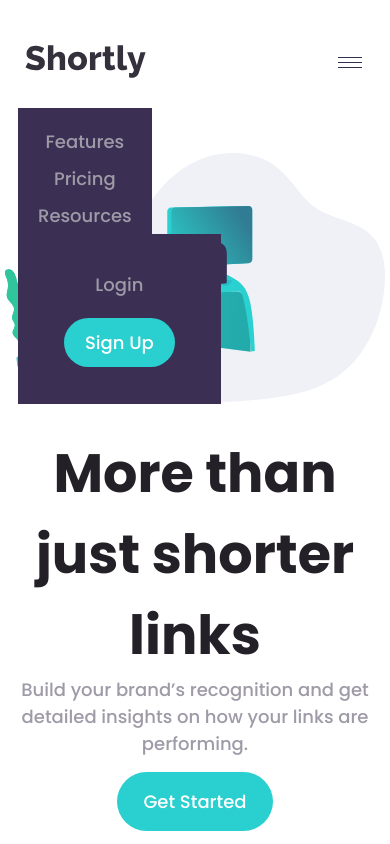
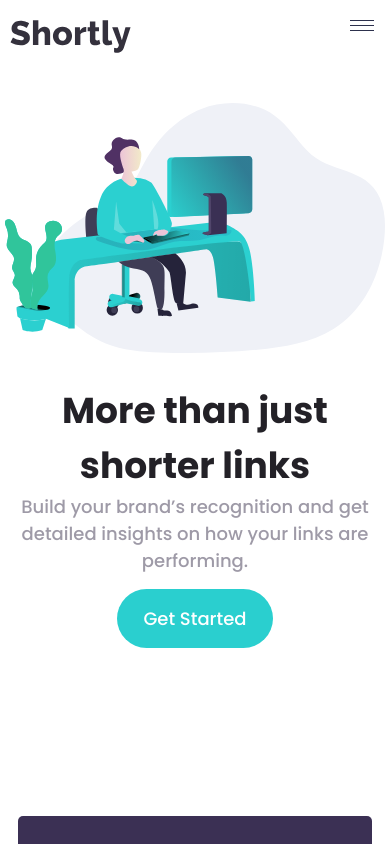
Before and after one commit to Obizim/Url-Shortner, a Vue app: page / in a window 390 px wide. Shown: the top 844 px of the page. Built offline with nearby package versions, Linux system fonts and the light colour scheme; what vue-clipboard2 would draw is missing.

Commit message:
Menu Responsiveness
Made a hamburger menu and added toggle functionality to open/close menu

```diff
--- a/src/assets/sass/components/_home.scss
+++ b/src/assets/sass/components/_home.scss
@@ -270,7 +270,7 @@
 
 }
 
-@media screen and (max-width: 1024px) {
+@media screen and (max-width: 1200px) {
     .home {
         .landing-page {
             flex-direction: column-reverse;
@@ -283,6 +283,10 @@
             .texts {
                 margin: 30px 0;
                 text-align: center;
+
+                h1 {
+                    font-size: 2rem;
+                }
             }
         }
 
@@ -308,9 +312,10 @@
         }
 
         .outputs {
-            top: -3rem;
             display: flex;
             flex-direction: column;
+            align-items: center;
+            top: -3rem;
             padding: 1rem 2rem;
             margin: 0 1rem;
 
@@ -321,13 +326,12 @@
 
             div {
                 flex-direction: column;
+                align-items: flex-start;
+                justify-content: space-between;
 
-                a {
-                    align-self: center;
-                }
                 button {
-                    align-items: center;
-                    width: 100%;
+                    position: relative;
+                    padding: .5rem 3rem;
                 }
             }
         }
--- a/src/assets/sass/components/_navigation.scss
+++ b/src/assets/sass/components/_navigation.scss
@@ -2,29 +2,31 @@
     .nav {
         display: flex;
         align-items: center;
-        justify-content: space-between;
-        padding: 30px 10rem;
+        justify-content: center;
+        padding: 40px 10rem;
     }
 
     .nav_item{
         display: flex;
         align-items: center;
-        justify-content: space-evenly;
-
-        img {
-            margin: 15px;
-        }
+        justify-content: space-between;
 
         a{
             text-decoration: none;
             margin: 15px;
             color: $GrayishViolet;
             cursor: pointer;
+
+            &:hover {
+                color: $VeryDarkBlue;
+                transition: .8s ease-in-out;
+            }
         }
     }
 
     .auth{
-        margin-right: 6rem;
+        margin-left: 25rem;
+
         .login{
             background: transparent;
             border: none;
@@ -51,62 +53,78 @@
     }
 }
 
-@media screen and (max-width: 1024px) {
+@media screen and (max-width: 1200px){
     .AppNavigation {
     .menu {
         display: block;
+        width: 30px;
         cursor: pointer;
         #burger {
-            visibility: visible;
+            display: block;
         }
         #close-menu {
-            visibility: hidden;
+            display: none;
         }
 
         &.openNav {
 
             #burger {
-                visibility: hidden;
+                display: none;
             }
             #close-menu {
-                visibility: visible;
+                display: block;
             }
         }
     }
 
     .nav {
-        padding: 30px 10px;
+        justify-content: space-between;
+        align-items: flex-start;
+        padding: 20px 10px;
     }
 
-    .nav_items {
-
-    }
-    .links {
-        background: $DarkViolet;
+    .nav_item {
         display: flex;
         flex-direction: column;
         align-items: center;
+        background: $DarkViolet;
         position: absolute;
-        padding: 15px;
+        left: 0;
         top: 6rem;
-        left: 0rem;
-        margin: 0 1rem;
-        padding: 1.5rem rem;
+        padding: 2rem 5rem;
+        margin: 0 20px;
+        border-radius: 5px;
+        visibility: hidden;
+        transition: .8s ease-in-out;
+        transform: translateX(-100%);
 
-        a {
-            margin: 5px;
+        &.openNav{
+            visibility: visible;
+            transition: .8s ease-in-out;
+            transform: translateX(0);
+        }
+
+        .links {
+            display: flex;
+            flex-direction: column;
+            border-bottom: 1px solid $GrayishViolet;
+
+            a {
+                margin: 5px;
+                text-align: center;
+                color: #fff;
+            }
         }
     }
+
     .auth {
-        background: $DarkViolet;
+        margin: 0;
         display: flex;
         flex-direction: column;
-        align-items: center;
-        position: absolute;
-        top: 13rem;
-        left: 0rem;
-        margin: 0 1rem;
-        padding: 1.5rem 2rem;
+
+        .login {
+            color: #fff;
+        }
     }
     }
 }
--- a/src/components/AppNavigation.vue
+++ b/src/components/AppNavigation.vue
@@ -1,19 +1,20 @@
 <template>
   <div class="AppNavigation">
     <nav class="nav">
-      <div class="nav_item">
         <img src="../assets/images/logo.svg" alt="logo" />
-        <div class="links">
+
+          <div v-bind:class="{ openNav: isActive }" class="nav_item">
+            <div class="links">
           <router-link to="/">Features</router-link>
           <router-link to="/">Pricing</router-link>
           <router-link to="/">Resources</router-link>
-        </div>
-      </div>
+            </div>
 
-      <div class="auth nav_item">
+      <div class="auth">
         <button class="login">Login</button>
         <button class="signup">Sign Up</button>
       </div>
+     </div>
 
       <div @click="openNav" v-bind:class="{ openNav: isActive }" class="menu">
         <img
```
